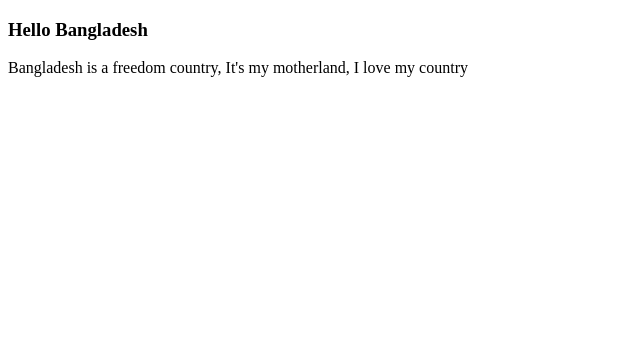
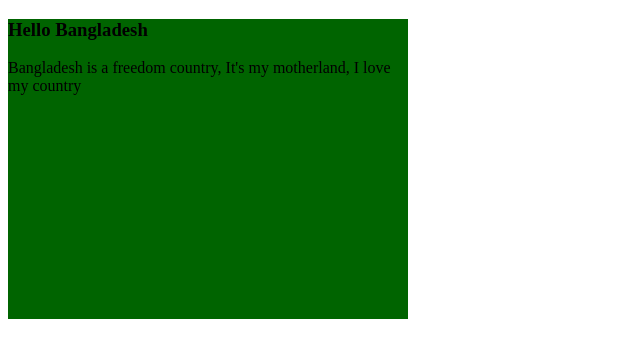
Before and after one commit to Shakil-Mahmud1/third-repo, a plain HTML site: page index.html in a window 1280 px wide. Shown: the whole page, without its empty margins (0-640 px from the left). Drawn offline with Linux system fonts and the light colour scheme.

Commit message:
new prectice

```diff
--- a/index.html
+++ b/index.html
@@ -9,7 +9,7 @@
 </head>
 <body>
 
-    <div>
+    <div class="blog">
         <h3>Hello Bangladesh</h3>
         <p>
             Bangladesh is a freedom country, It's my motherland, I love my country
--- a/style.css
+++ b/style.css
@@ -0,0 +1,5 @@
+.blog{
+    width: 400px;
+    height: 300px;
+    background-color: darkgreen;
+}
```
